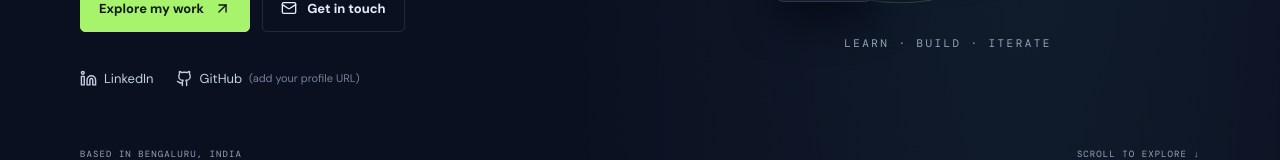
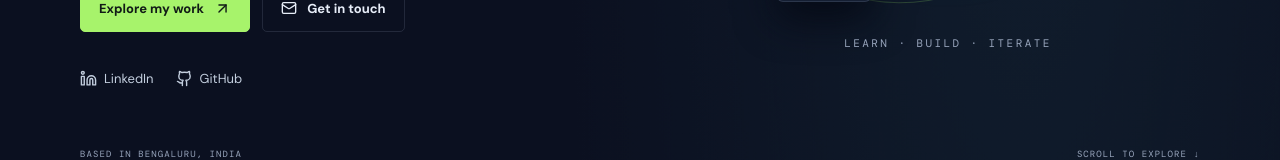
Before and after one commit to VINITHJR/vinith-portfolio, a React (Vite) app: page / in a window 1280 px wide. Shown: the part 547-707 px from the top of the page. Built offline with nearby package versions, Linux system fonts and the light colour scheme.

Commit message:
Fix the github in the home page

```diff
--- a/src/main.jsx
+++ b/src/main.jsx
@@ -120,12 +120,11 @@ function App() {
                 <Linkedin size={17} /> LinkedIn
               </a>
               <a
-                href="https://github.com/"
+                href="https://github.com/VINITHJR"
                 target="_blank"
                 rel="noreferrer"
               >
                 <Github size={17} /> GitHub{" "}
-                <span className="muted">(add your profile URL)</span>
               </a>
             </div>
           </div>
```
